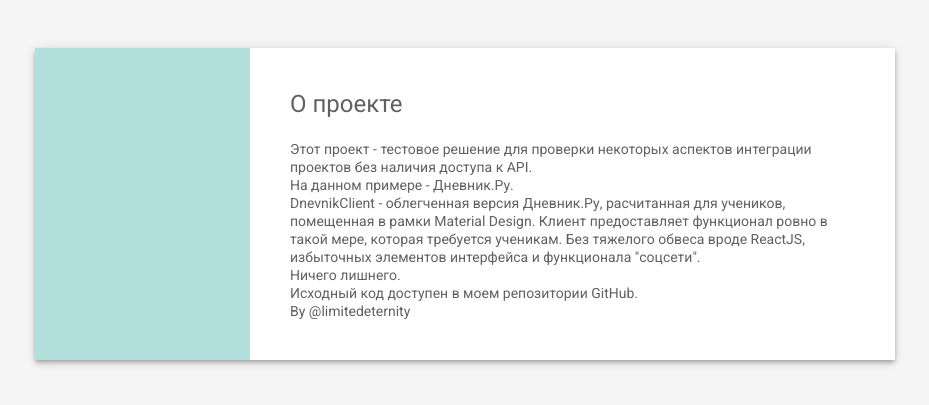
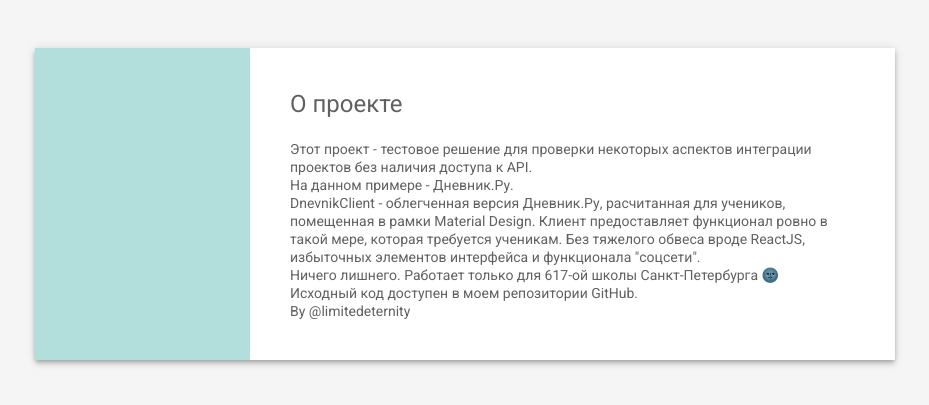
Before and after one commit to limitedeternity/dnevnik-client, a Flask app: page / in a window 1280 px wide. Shown: the part 256-661 px from the top of the page, without its empty margins (175-1104 px from the left). Run offline with Flask 2, Linux system fonts and the light colour scheme; parts of the project's set-up code (start-up, migrations or seed data) failed here and were passed over; some libraries are stand-ins or nearby versions.

Commit message:
Add files via upload

```diff
--- a/templates/index.html
+++ b/templates/index.html
@@ -45,7 +45,7 @@
                 Этот проект - тестовое решение для проверки некоторых аспектов интеграции проектов без наличия доступа к API. <br>
                 На данном примере - Дневник.Ру. <br> DnevnikClient - облегченная версия Дневник.Ру, расчитанная для учеников, помещенная в рамки
                 Material Design. Клиент предоставляет функционал ровно в такой мере, которая требуется ученикам. Без тяжелого обвеса вроде ReactJS,
-                избыточных элементов интерфейса и функционала "соцсети". <br> Ничего лишнего. <br>
+                избыточных элементов интерфейса и функционала "соцсети". <br> Ничего лишнего. Работает только для 617-ой школы Санкт-Петербурга 🌚 <br>
                 Исходный код доступен в моем репозитории GitHub. <br>
                 By @limitedeternity
               </div>
--- a/templates/index_logged_in.html
+++ b/templates/index_logged_in.html
@@ -48,7 +48,7 @@
                 Этот проект - тестовое решение для проверки некоторых аспектов интеграции проектов без наличия доступа к API. <br>
                 На данном примере - Дневник.Ру. <br> DnevnikClient - облегченная версия Дневник.Ру, расчитанная для учеников, помещенная в рамки
                 Material Design. Клиент предоставляет функционал ровно в такой мере, которая требуется ученикам. Без тяжелого обвеса вроде ReactJS,
-                избыточных элементов интерфейса и функционала "соцсети". <br> Ничего лишнего. <br>
+                избыточных элементов интерфейса и функционала "соцсети". <br> Ничего лишнего. Работает только для 617-ой школы Санкт-Петербурга 🌚 <br>
                 Исходный код доступен в моем репозитории GitHub. <br>
                 By @limitedeternity
               </div>
```
